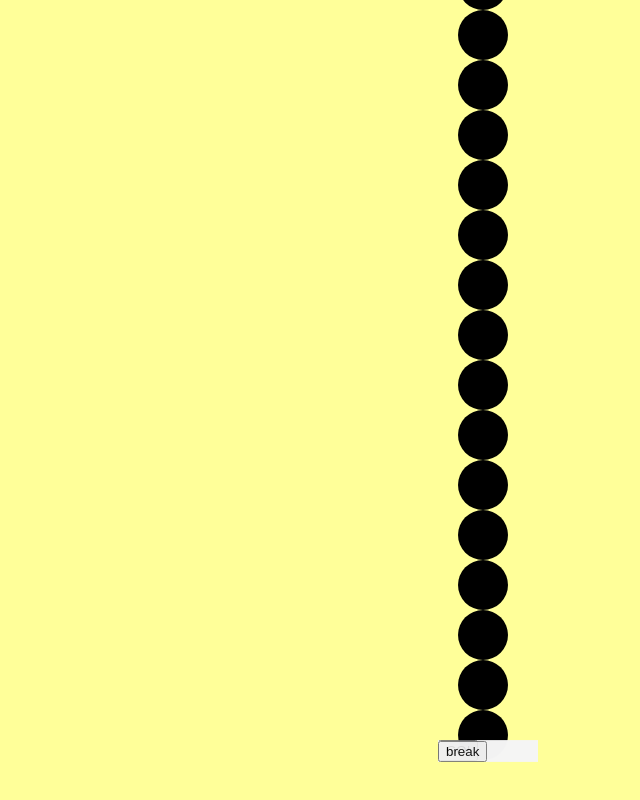
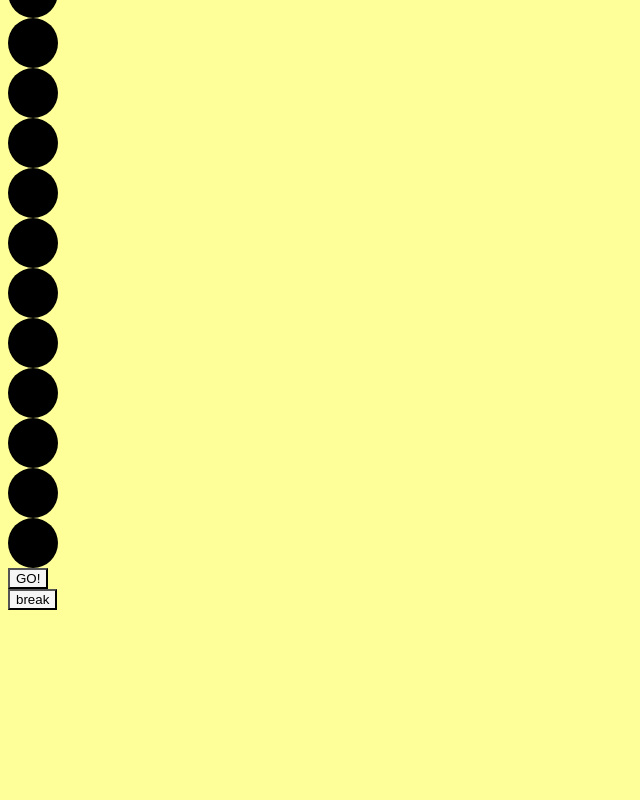
Before and after one commit to piknikdid/project2, a plain HTML site: page index.html in a window 1280 px wide. Shown: the part 440-1240 px from the top of the page, without its empty margins (0-640 px from the left). After the commit the page ends 1058 px from the top, so only its background shows below. Drawn offline with nearby package versions, Linux system fonts and the light colour scheme.

Commit message:
Update style.css

```diff
--- a/style.css
+++ b/style.css
@@ -1,38 +1,32 @@
-body{
+body {
     background: #FF9;
-
 }
 
-
-#content
-{
-
+#content {
     width: 500px;
-    margin: 200px 450px;
-
+    /*margin: 200px 450px;*/
 }
 
-
-.el{
+.el {
     background: black;
-    background-position: center  top;
+    background-position: center top;
     background-repeat: no-repeat;
     width: 50px;
-    height:50px;
+    height: 50px;
     border-radius: 50px;
 }
 
-.actionButton {
+.el.active {
+    background: white;
+}
 
-  background-color: whitesmoke;
-  opacity: 0.9;
-  width: 100px;
-  color: black;
-    margin: -20px;
- font-size: 34px;
+.actionButton input {
+    background-color: whitesmoke;s
+    opacity: 0.9;
+    color: black;
 }
 
 .active {
-  background-color: #333333;
-  color: whitesmoke;
+    background-color: #333333;
+    color: whitesmoke;
 }
```
